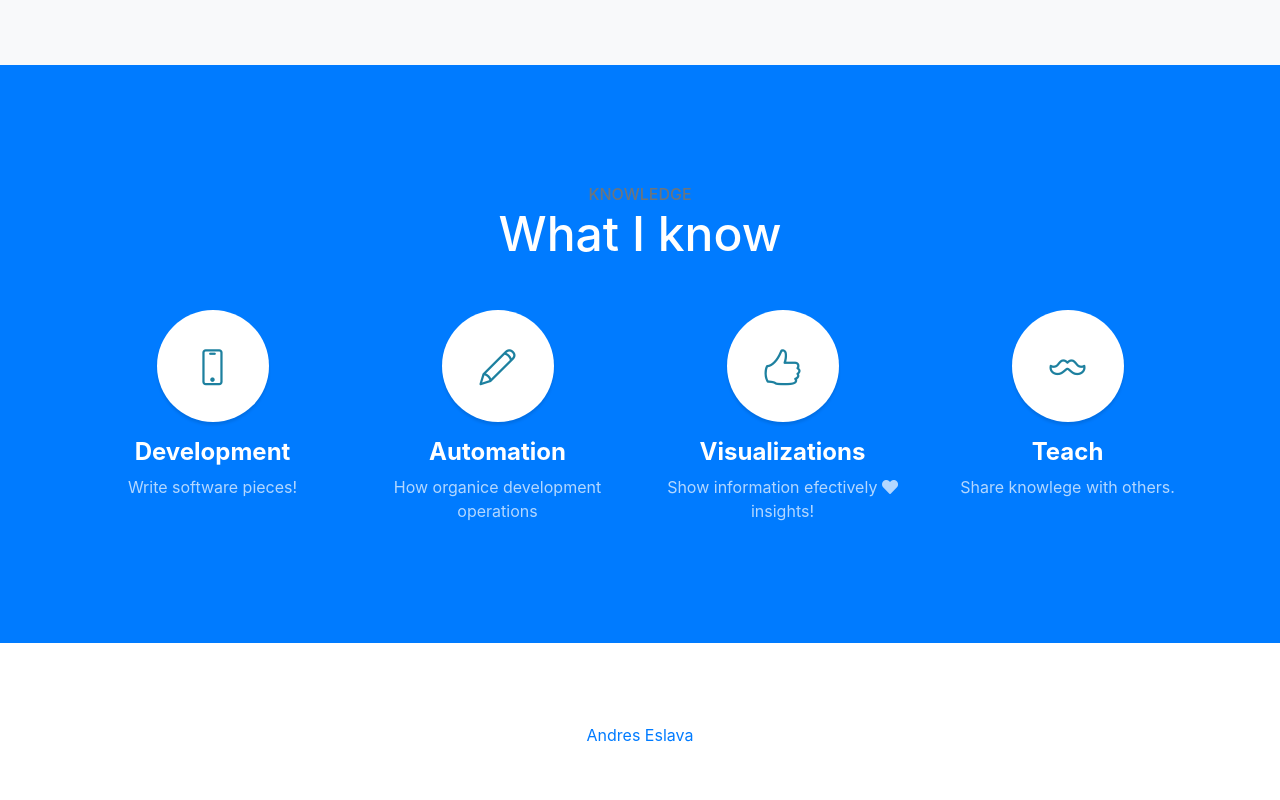
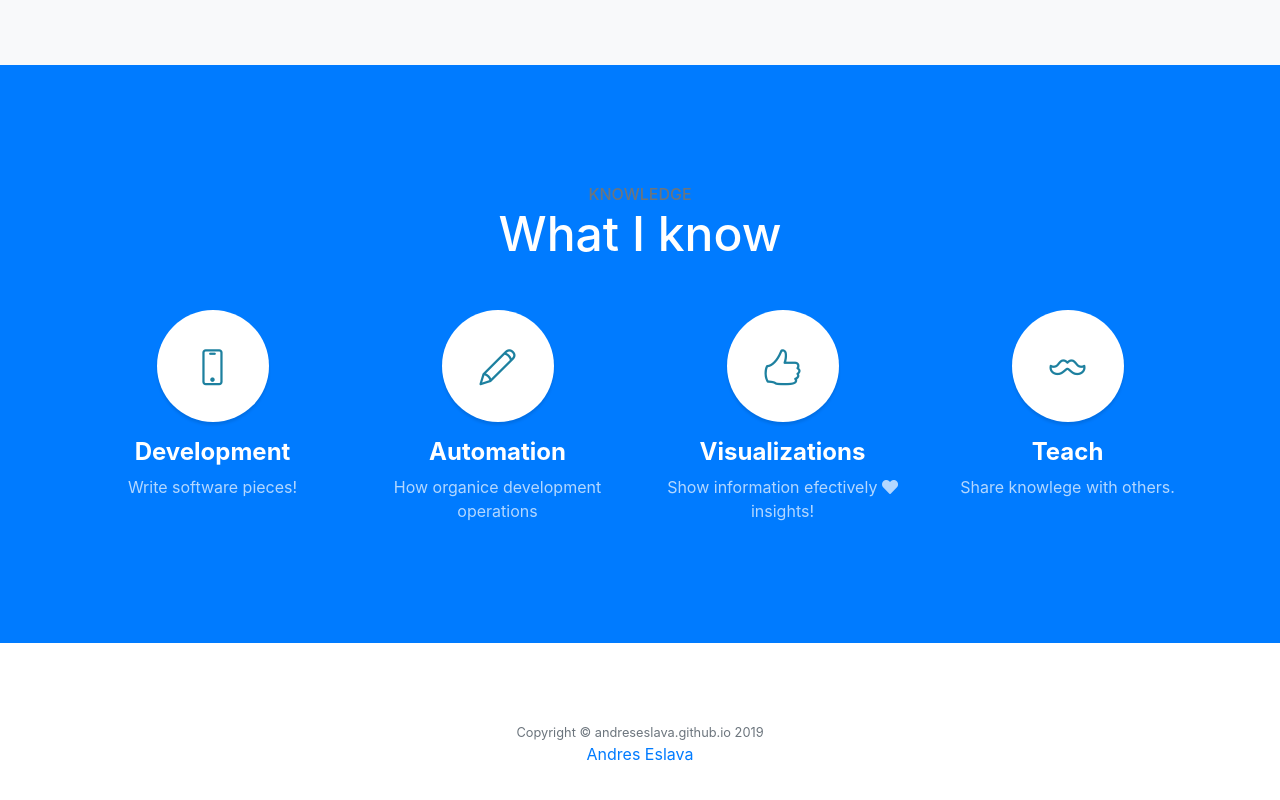
Before and after one commit to andreseslava/andreseslava.github.io, a website with bundled scripts: page index.html in a window 1280 px wide. Shown: the part 1215-2015 px from the top of the page. Built offline with nearby package versions, Linux system fonts and the light colour scheme.

Commit message:
add copyright

```diff
--- a/index.html
+++ b/index.html
@@ -237,6 +237,7 @@
       <p class="text-muted small mb-0">Copyright &copy; Your Website 2019</p>
     </div>
   -->
+      <p class="text-muted small mb-0">Copyright &copy; andreseslava.github.io 2019</p>
 <div class="LI-profile-badge"  data-version="v1" data-size="medium" data-locale="en_US" data-type="vertical" data-theme="dark" data-vanity="andres-e-eslava-935bab54"><a class="LI-simple-link" href='https://co.linkedin.com/in/andres-e-eslava-935bab54/en?trk=profile-badge'>Andres Eslava</a></div>
 </footer>
 
```
